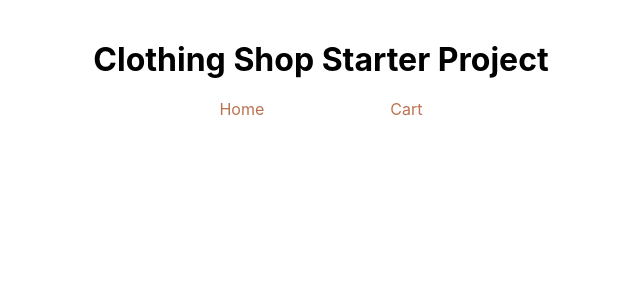
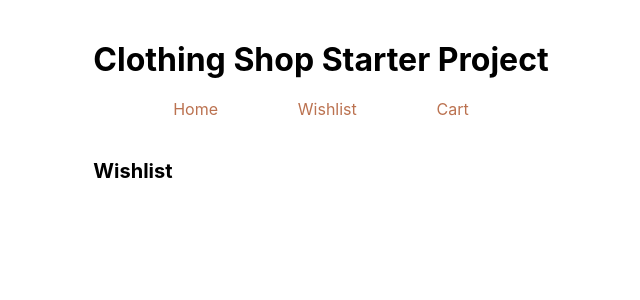
Before and after one commit to jgarzon26/ShoppingList, a React (Vite) app: page /wishlist in a window 1280 px wide. Shown: the top 300 px of the page, without its empty margins (319-959 px from the left). Built offline with nearby package versions, Linux system fonts and the light colour scheme.

Commit message:
SettingUpUseContext

```diff
--- a/src/components/App/App.tsx
+++ b/src/components/App/App.tsx
@@ -8,11 +8,14 @@ import { Product } from '../../models';
 import { CartContext } from '../../contexts/CartContext';
 import { ProductContext } from '../../contexts/ProductContext';
 import { shopData } from '../../data';
+import { Wishlist } from '../Wishlist/Wishlist';
+import { WishlistContext } from '../../contexts/WishlistContext';
 
 export const App = () => {
 
   const [products, setProducts] = useState(shopData);
   const [cartProducts, setCartProducts] = useState([] as Product[]);
+  const [wishlistProducts, setWishlistProducts] = useState([] as Product[]);
 
   return (
     <Wrapper>
@@ -21,15 +24,19 @@ export const App = () => {
       </TitleWrapper>
       <LinksWrapper>
         <Link to='/'>Home</Link>
+        <Link to='/wishlist'>Wishlist</Link>
         <Link to='/cart'>Cart</Link>
       </LinksWrapper>
       <CartContext.Provider value={{products : cartProducts, setProducts : setCartProducts}}>
+        <WishlistContext.Provider value={{products : [], setProducts : setWishlistProducts}}>
           <ProductContext.Provider value={{products : products, setProducts : setProducts}}>
             <Routes>
             <Route path='/' element={<Products />} />
+            <Route path='/wishlist' element={<Wishlist />} />
             <Route path='/cart' element={<Cart />} />
             </Routes>
           </ProductContext.Provider>
+        </WishlistContext.Provider>
       </CartContext.Provider>
     </Wrapper>
   );
--- /dev/null
+++ b/src/components/Wishlist/Wishlist.styled.tsx
@@ -0,0 +1,7 @@
+import styled from "styled-components";
+
+export const Title = styled.p`
+  font-weight: bold;
+  font-size: 20px;
+  margin-top: 20px;
+  `;
--- a/src/components/Wishlist/Wishlist.tsx
+++ b/src/components/Wishlist/Wishlist.tsx
@@ -1,7 +1,15 @@
-import { useState } from "react";
-import { Product } from "../../models/Product";
+import { useContext, useState } from "react";
+import { WishlistContext } from "../../contexts/WishlistContext";
+import { Title } from "./Wishlist.styled";
 
 export const Wishlist = () => {
 
-    const [products, setProducts] = useState<Product[]>([]);
+    let wishlistContext = useContext(WishlistContext);
+
+    return (
+        <>
+            <Title>Wishlist</Title>
+
+        </>
+    );
 }
--- /dev/null
+++ b/src/contexts/WishlistContext.tsx
@@ -0,0 +1,7 @@
+import { createContext } from "react";
+import { Product } from "../models";
+
+export const WishlistContext = createContext({
+    products: [] as Product[],
+    setProducts: (products: Product[]) => {},
+});
```
Lines whose indentation alone changed are shown as unchanged.
